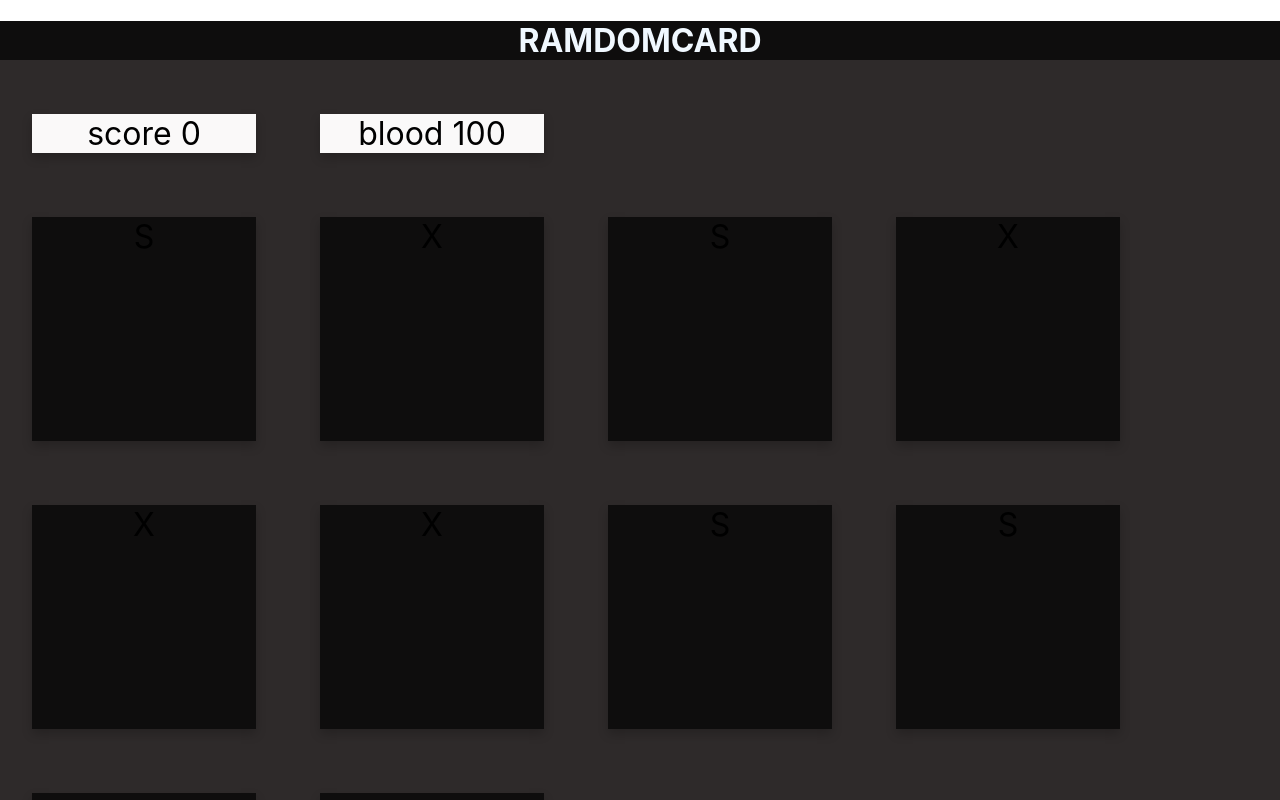
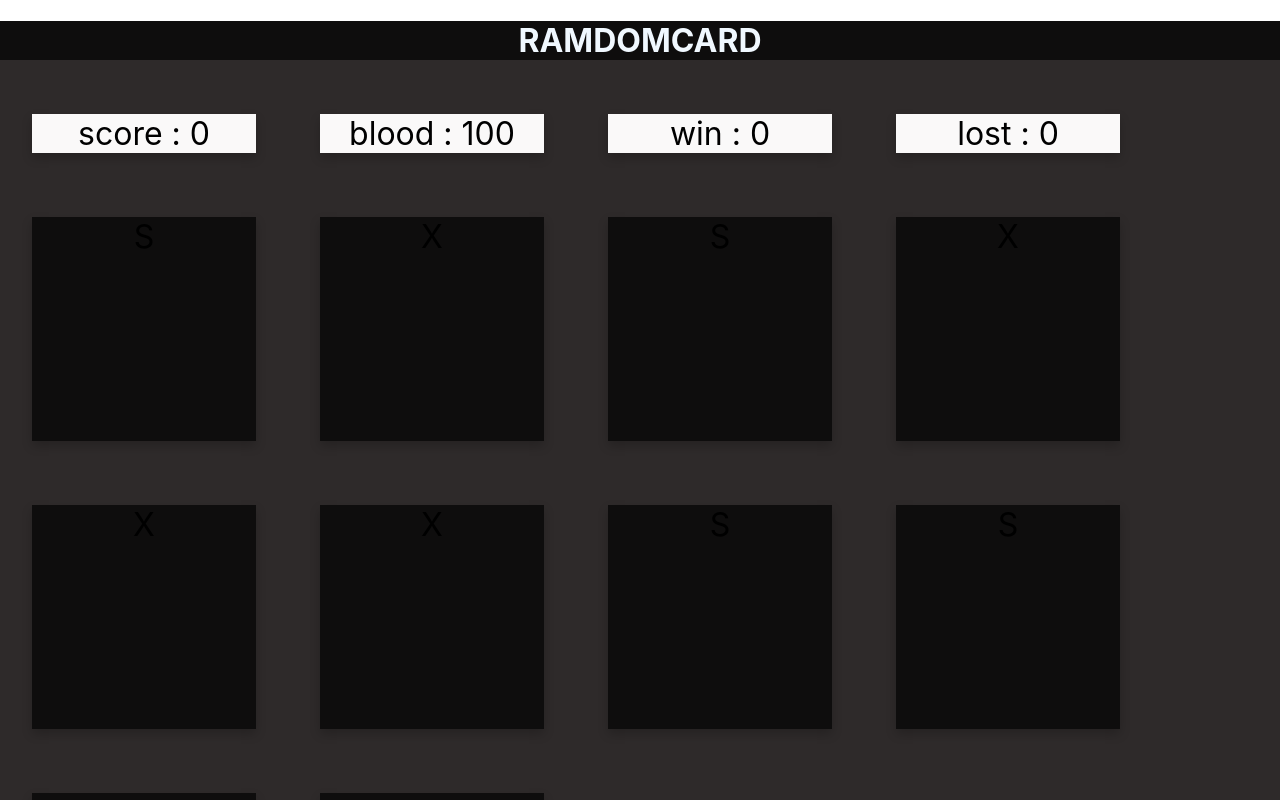
Before and after one commit to 6210110349/lab3SA02, a React (Create React App) app in the folder card-game/: page / in a window 1280 px wide. Shown: the top 800 px of the page. Built offline with nearby package versions, Linux system fonts and the light colour scheme.

Commit message:
เพิ่มหน้าต่างของ score  blood และจำนวนของ win และ lost

```diff
--- a/card-game/src/Scoremanage.js
+++ b/card-game/src/Scoremanage.js
@@ -7,11 +7,11 @@ export default function Scoremanage(props) {
 
  return (
     <div>
-       <p className={'cardscore'}>score {props.score}</p>
-       <p className={'cardscore'}>blood {props.blood}</p>
-   </div>
-
-
- )
+       <p className={'cardscore'}>score : {props.score}</p>
+       <p className={'cardscore'}>blood : {props.blood}</p>
+       <p className={'cardscore'}>win : {props.win}</p>
+       <p className={'cardscore'}>lost : {props.lost}</p>
+    </div>
+   )
 
 }
--- a/card-game/src/WordCard.js
+++ b/card-game/src/WordCard.js
@@ -11,6 +11,8 @@ const prepareStateFromWord = (given_word) => {
         chars,
         attempt: 1,
         score: 0,
+        win:0,
+        lost:0,
         completed: false
     }
 }
@@ -21,21 +23,21 @@ export default function WordCard(props){
         console.log(`${c} has been activated.`)
 
         if(c === 'X'){
-            let blood = state.blood-50
+            let blood = state.blood-40
             setState({...state,  blood})
             console.log(blood)
-            if(blood === 0){
-                console.log('game over')
-                setState({...state, attempt: state.attempt + 1 , blood : 100 , score : 0 })
+            if(blood < 0){
+
+                setState({...state, attempt: state.attempt + 1 , blood : 100 , score : 0 ,lost:state.lost+1})
             }
         }
         if(c === 'S'){
-            let score = state.score+50
-            setState({...state,  score: state.score+50})
+            let score = state.score+40
+            setState({...state,  score})
             console.log(score)
-            if(score === 100){
-                console.log('you win')
-                setState({...state, attempt: state.attempt + 1 , blood : 100 , score : 0 })
+            if(score > 100){
+                setState({...state,  win:state.win+1})
+                setState({...state, attempt: state.attempt + 1 , blood : 100 , score : 0 ,win:state.win+1})
             }
 
         }
@@ -57,7 +59,7 @@ export default function WordCard(props){
     return (
             <div>
                 <div>
-                    < Scoremanage score={state.score} blood={state.blood}/>
+                    < Scoremanage score={state.score} blood={state.blood} win={state.win} lost={state.lost}/>
 
                 </div>
                 <div>
```
